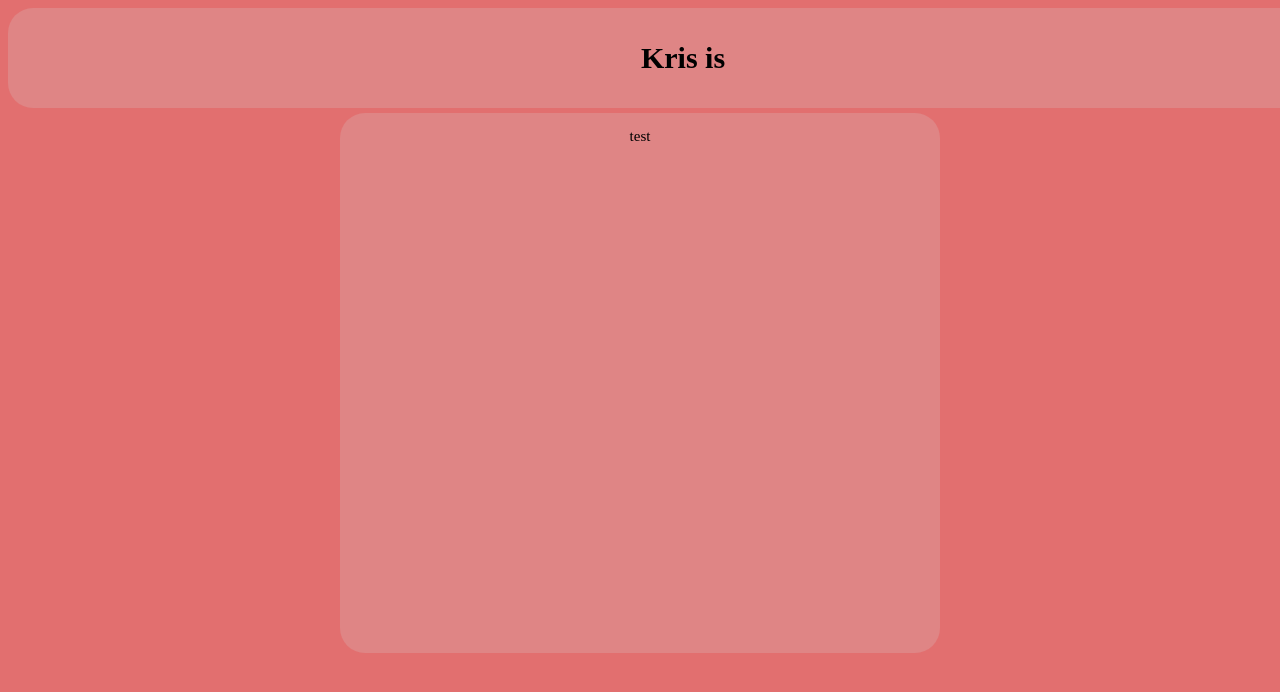
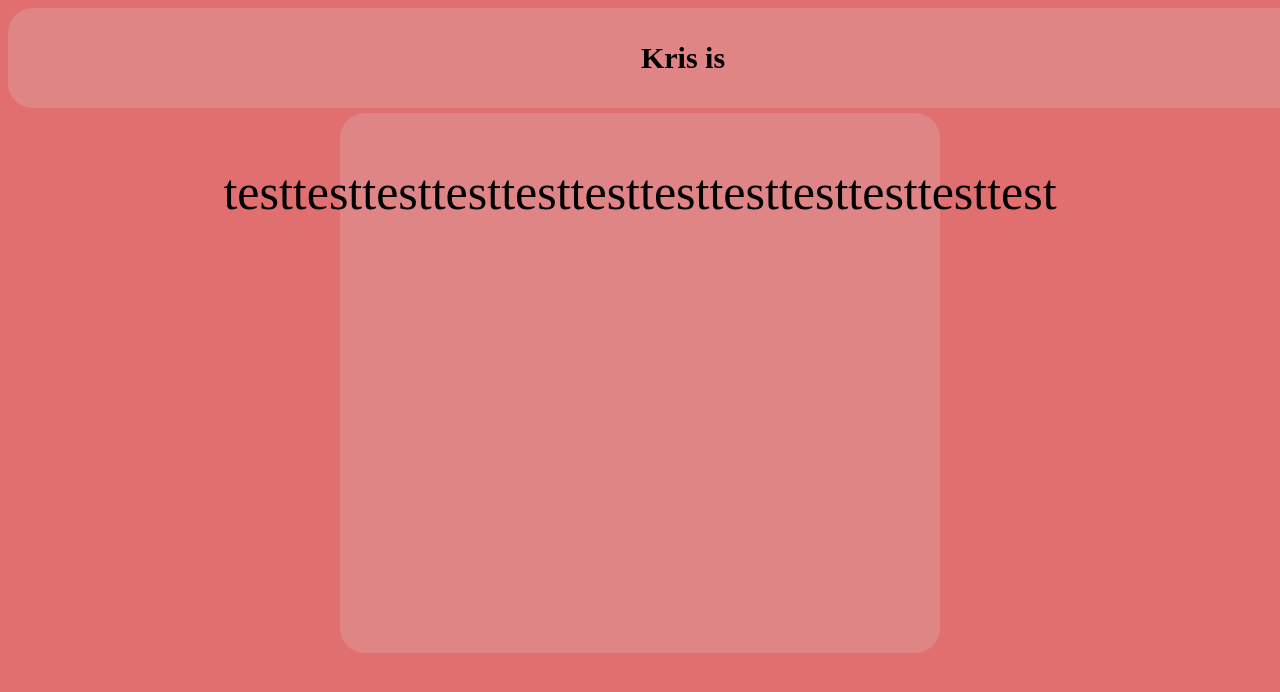
Before and after one commit to hisashiburii/hisashiburii.github.io, a plain HTML site: page index.html in a window 1280 px wide. Shown: the top 692 px of the page. Drawn offline with Linux system fonts and the light colour scheme.

Commit message:
update index.html

```diff
--- a/index.html
+++ b/index.html
@@ -23,7 +23,7 @@
     background-color: rgb(223, 133, 133);
     display: flex;
     justify-content: center;
-    font-size: 15px;
+    font-size: 50px;
     margin: auto;
     margin-top: 5px;
     border-radius: 25px;
@@ -41,6 +41,17 @@
 
 <div class="box2">
     <p>test</p>
+    <p>test</p>
+    <p>test</p>
+    <p>test</p>
+    <p>test</p>
+    <p>test</p>
+    <p>test</p>
+    <p>test</p>
+    <p>test</p>
+    <p>test</p>
+    <p>test</p>
+    <p>test</p>
 </div>
 
 </html>
```
